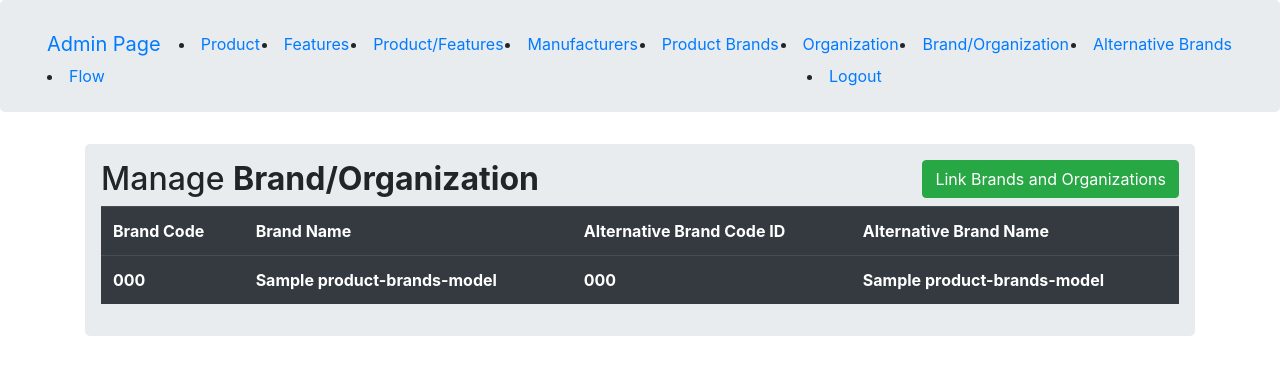
After one commit to yalgun/inventory-system-web, a Flask app: page /brand_alternativebrand in a window 1280 px wide. The commit adds this page. Shown: the top 375 px of the page. Run offline with Flask 2, Linux system fonts and the light colour scheme; tables that the repository leaves empty hold one stand-in row (values such as "Sample post"); lists and menus that the app fills with data are empty; parts of the project's set-up code (start-up, migrations or seed data) failed here and were passed over; some libraries are stand-ins or nearby versions.

Commit message:
Brand/Alternative Brand form done.

```diff
--- /dev/null
+++ b/templates/brand-alternativebrand.html
@@ -0,0 +1,131 @@
+{% extends 'base.html' %}
+{% include 'header.html' %}
+
+{% block title %} Home {% endblock %}
+
+
+{% block body %}
+
+    <div class="container">
+        <div class="row">
+            <div class="col md-12">
+                <div class="jumbotron p-3">
+                    <h2>Manage <b>Brand/Organization </b>
+                        <button type="button" class="btn btn-success float-right"
+                                data-toggle="modal" data-target="#mymodal">Link Brands and Organizations
+                        </button>
+                    </h2>
+
+                    <table id="main-table" class="table table-hover table-dark">
+                        <tr>
+                            <th>Brand Code</th>
+                            <th>Brand Name</th>
+                            <th>Alternative Brand Code ID</th>
+                            <th>Alternative Brand Name</th>
+                        </tr>
+                        {% for row in feat %}
+                            <tr class="main-table-row">
+                                <th>{{ row.brand_barcode }}</th>
+                                <th>{{ row.brand_name }}</th>
+                            </tr>
+                        {% endfor %}
+                        {% for row in altFeat %}
+                            <tr class="side-table-row">
+                                <th>{{ row.brand_barcode }}</th>
+                                <th>{{ row.brand_name }}</th>
+                            </tr>
+                        {% endfor %}
+                    </table>
+                </div>
+
+            </div>
+            <div id="mymodal" class="modal fade" role="dialog">
+                <div class="modal-dialog">
+                    <div class="modal-content">
+                        <div class="modal-header">
+                            <h4 class="modal-title">Add New Manufacturer</h4>
+                        </div>
+
+                        <div class="modal-body">
+                            <form action="{{ url_for('link_alternative_brands') }}" method="POST">
+                                <div class="form-group">
+                                    <label>Lot ID:</label>
+                                    <input type="text" class="form-control" name="lot_id" required="">
+                                </div>
+
+                                <div class="form-group">
+                                    <label for="Brand-select">Brand: </label>
+                                    <select id="Brand-select" name="Brand-select" required="">
+                                        Select Brand:
+                                        {% for row in brand %}
+                                            <option value={{ row.brand_barcode }}>{{ row.brand_name }}
+                                                [ {{ row.brand_barcode }} ]
+                                            </option>
+                                        {% endfor %}
+                                    </select>
+                                </div>
+
+                                <div class="form-group">
+                                    <label for="Alternative-Brand-select">Alternative Brand: </label>
+                                    <select id="Alternative-Brand-select" name="Alternative-Brand-select" required="">
+                                        Select Alternative Brand:
+                                        {% for row in brand %}
+                                            <option value={{ row.brand_barcode }}>{{ row.brand_name }}
+                                                [ {{ row.brand_barcode }} ]
+                                            </option>
+                                        {% endfor %}
+                                    </select>
+                                </div>
+
+                                <div class="form-group">
+                                    <label>m_syscode:</label>
+                                    <input type="text" class="form-control" name="m_syscode" required="">
+                                </div>
+
+                                <div class="form-group">
+                                    <label>Alternative m_syscode:</label>
+                                    <input type="text" class="form-control" name="alternative-m_syscode" required="">
+                                </div>
+
+                                <div class="form-group">
+                                    <button class="btn btn-primary" type="submit">Link</button>
+                                </div>
+
+                            </form>
+                        </div>
+
+                        <div class="modal-footer">
+                            <button type="button" class="btn btn-secondary" data-dismiss="modal">Close</button>
+                        </div>
+
+                    </div>
+                </div>
+            </div>
+
+
+        </div>
+
+    </div>
+
+    <script>
+        let mainTable = document.getElementsByClassName("main-table-row");
+        let sideTable = document.getElementsByClassName("side-table-row");
+
+        for (let i = 0; i < mainTable.length; i++) {
+            mainTable[i].innerHTML = mainTable[i].innerHTML + sideTable[i].innerHTML;
+        }
+        lngth = sideTable.length;
+        for (let i = 0; i < sideTable.length; i++) {
+            console.log(i);
+            sideTable[i].parentNode.removeChild(sideTable[i]);
+        }
+        let table = document.getElementById("main-table");
+        let trElement = table.getElementsByTagName("tr");
+        console.log(trElement[trElement.length - 1]);
+        if (lngth > 1) {
+            table.getElementsByTagName("tbody")[0].removeChild(trElement[trElement.length - 1]);
+        }
+
+    </script>
+
+{% endblock %}
--- a/templates/header.html
+++ b/templates/header.html
@@ -15,9 +15,10 @@
       <li><a href="{{ url_for('product_features') }}">Product/Features</a></li></br>
       <li><a href="{{ url_for('manufacturers') }}">Manufacturers</a></li></br>
       <li><a href="{{ url_for('productbrands') }}">Product Brands</a></li></br>
+      <li><a href="{{ url_for('organization') }}">Organization</a></li></br>
       <li><a href="{{ url_for('brandOrganization') }}">Brand/Organization</a></li></br>
-      <li><a href="{{ url_for('organization') }}">Organization</a></li></br>
-
+      <li><a href="{{ url_for('BrandAlternativeBrand') }}">Alternative Brands</a></li></br>
+      <li><a href="{{ url_for('flow') }}">Flow</a></li></br>
       <li><a href="{{ url_for('hello_world') }}">Logout</a></li></br>
     </ul>
   </div>
--- a/views.py
+++ b/views.py
@@ -4,7 +4,7 @@ from flask import render_template, request, url_for, flash
 from werkzeug.utils import redirect
 
 from databese import ProductModel, FeaturesModel, UserModel, OrganizationsModel, ManufacturersModel, ProductBrandsModel, \
-    BrandsOrgsModel, ProductFeaturesModel
+    BrandsOrgsModel, ProductFeaturesModel, AlternativeBrandsModel, FlowModel
 from app import app, db
 import binascii
 
@@ -83,7 +83,6 @@ def deletefeatures():
 @app.route('/product')
 def product():
     all_data = db.session.query(ProductModel).all()
-    print(all_data)
     return render_template('product.html', feat=all_data)
 
 
@@ -98,8 +97,8 @@ def insertproduct():
         m_category = request.form['m_category']
         is_active = request.form['is_active']
 
-        #guid_tag = binascii.unhexlify(m_abstract)
-        #isac = binascii.unhexlify(is_active)
+        # guid_tag = binascii.unhexlify(m_abstract)
+        # isac = binascii.unhexlify(is_active)
         my_data = ProductModel(m_code, m_name, m_short_name, m_parent_code, m_abstract, m_category, is_active)
         db.session.add(my_data)
         db.session.commit()
@@ -118,8 +117,8 @@ def updateproduct():
         m_category = request.form['m_category']
         is_active = request.form['is_active']
 
-        #guid_tag = binascii.unhexlify(m_abstract)
-        #isac = binascii.unhexlify(is_active)
+        # guid_tag = binascii.unhexlify(m_abstract)
+        # isac = binascii.unhexlify(is_active)
 
         my_data = db.session.query(ProductModel).get(m_code)
         my_data.m_name = request.form['m_name']
@@ -139,17 +138,16 @@ def deleteproduct():
 
     my_data = db.session.query(ProductModel).get(num)
 
-
     num = request.form['m_syscode']
 
     my_data = db.session.query(ProductModel).get(num)
     organizasyon = db.session.query(ProductModel).filter(ProductModel.m_parent_code == num)
     for row in organizasyon:
-        newcode=row.m_syscode
+        newcode = row.m_syscode
         organizasyon2 = db.session.query(ProductModel).filter(ProductModel.m_parent_code == str(newcode))
         db.session.delete(row)
         for row2 in organizasyon2:
-            a=row2.m_syscode
+            a = row2.m_syscode
             organizasyon3 = db.session.query(ProductModel).filter(ProductModel.m_parent_code == str(a))
             db.session.delete(row2)
             for row3 in organizasyon3:
@@ -312,7 +310,72 @@ def linkbrandsorgs():
         db.session.add(my_data)
         db.session.commit()
 
-        return redirect(url_for('productbrands'))
+        return redirect(url_for('brandOrganization'))
+
+
+@app.route('/brand_alternativebrand')
+def BrandAlternativeBrand():
+    data = db.session.query(AlternativeBrandsModel.alternative_brand_code, ProductBrandsModel.brand_name,
+                            ProductBrandsModel.brand_barcode).filter(
+        AlternativeBrandsModel.brand_barcode == ProductBrandsModel.brand_barcode).all()
+
+    altBrandsData = db.session.query(AlternativeBrandsModel.alternative_brand_code, ProductBrandsModel.brand_name,
+                                     ProductBrandsModel.brand_barcode).filter(
+        AlternativeBrandsModel.alternative_brand_code == ProductBrandsModel.brand_barcode)
+    BrandData = db.session.query(ProductBrandsModel).all()
+
+    return render_template('brand-alternativebrand.html', feat=data, altFeat=altBrandsData, brand=BrandData)
+
+
+@app.route('/link_alternative_brands', methods=['POST'])
+def link_alternative_brands():
+    if request.method == 'POST':
+        brand_barcode = request.form['Brand-select']
+        alternative_brand_barcode = request.form['Alternative-Brand-select']
+        m_syscode = request.form['m_syscode']
+        alternative_m_syscode = request.form['alternative-m_syscode']
+        my_data = AlternativeBrandsModel(brand_barcode, alternative_brand_barcode, m_syscode, alternative_m_syscode)
+        db.session.add(my_data)
+        db.session.commit()
+
+        return redirect(url_for('BrandAlternativeBrand'))
+
+
+@app.route('/flow')
+def flow():
+    source = db.session.query(FlowModel.source_lot_id, OrganizationsModel.org_id, OrganizationsModel.org_name).filter(
+        FlowModel.source_org_id == OrganizationsModel.org_id).all()
+    print(source)
+    print('*****')
+    target = db.session.query(FlowModel.target_lot_id, FlowModel.target_org_id, FlowModel.brand_brandcode,
+                              OrganizationsModel.org_id,
+                              OrganizationsModel.org_name).filter(
+        FlowModel.target_org_id == OrganizationsModel.org_id).all()
+    print(target)
+    brand = db.session.query(ProductBrandsModel.brand_barcode, ProductBrandsModel.brand_name).all()
+    orgs = db.session.query(OrganizationsModel.org_id, OrganizationsModel.org_name).all()
+    brOrg = db.session.query(BrandsOrgsModel.lot_id, BrandsOrgsModel.brand_barcode).all()
+
+    return render_template('flow.html', source=source, target=target, brand=brand, orgs=orgs, brOrg=brOrg)
+
+
+@app.route('/flowBrand', methods=['GET', 'POST'])
+def flowBrand():
+    BrandBarcode = request.form['Brand-select']
+    SourceOrgID = request.form['Organization-select']
+    TargetOrgID = request.form['Target-Organization-select']
+    SourceLotID = request.form['Source-lot-select']
+    TargetLotID = request.form['target-lot-id']
+    flowMd = FlowModel(SourceLotID, SourceOrgID, TargetLotID, TargetOrgID, BrandBarcode)
+    db.session.add(flowMd)
+    db.session.commit()
+
+    my_data = db.session.query(BrandsOrgsModel).get({'lot_id': SourceLotID, 'org_id': SourceOrgID, 'brand_barcode':BrandBarcode})
+    my_data.lot_id = TargetLotID
+    my_data.org_id = TargetOrgID
+    db.session.commit()
+
+    return redirect(url_for('flow'))
 
 
 @app.route('/product_features')
@@ -338,10 +401,12 @@ def linkproductfeatures():
 
         return redirect(url_for('product_features'))
 
+
 @app.route('/organization')
 def organization():
     all_data = db.session.query(OrganizationsModel).all()
     return render_template('organization.html', feat=all_data)
+
 
 @app.route('/insertorganizationTable', methods=['POST'])
 def insertorganizationTable():
@@ -361,6 +426,7 @@ def insertorganizationTable():
         db.session.commit()
     return redirect(url_for('organization'))
 
+
 @app.route('/deleteorganization', methods=['GET', 'POST'])
 def deleteorganization():
     num = request.form['org_id']
@@ -368,22 +434,21 @@ def deleteorganization():
     my_data = db.session.query(OrganizationsModel).get(num)
     organizasyon = db.session.query(OrganizationsModel).filter(OrganizationsModel.parent_org == num)
     for row in organizasyon:
-        newcode=row.org_id
+        newcode = row.org_id
         organizasyon2 = db.session.query(OrganizationsModel).filter(OrganizationsModel.parent_org == newcode)
         db.session.delete(row)
         for row2 in organizasyon2:
-            a=row2.org_id
+            a = row2.org_id
             organizasyon3 = db.session.query(OrganizationsModel).filter(OrganizationsModel.parent_org == a)
             db.session.delete(row2)
             for row3 in organizasyon3:
                 row3.parent_org = 0
 
-
-
     db.session.delete(my_data)
     db.session.commit()
 
     return redirect(url_for('organization'))
+
 
 @app.route('/updateorganization', methods=['GET', 'POST'])
 def updateorganization():
@@ -408,6 +473,7 @@ def updateorganization():
 
     return redirect(url_for('organization'))
 
+
 @app.route('/safedeleteorganization', methods=['GET', 'POST'])
 def safedeleteorganization():
     num = request.form['org_id']
@@ -421,6 +487,7 @@ def safedeleteorganization():
     db.session.commit()
 
     return redirect(url_for('organization'))
+
 
 @app.route('/safedeleteproduct', methods=['GET', 'POST'])
 def safedeleteproduct():
@@ -436,5 +503,6 @@ def safedeleteproduct():
 
     return redirect(url_for('product'))
 
+
 if __name__ == '__main__':
     app.run()
```
Also changed, not shown: databese.py (+17 -12 lines).
